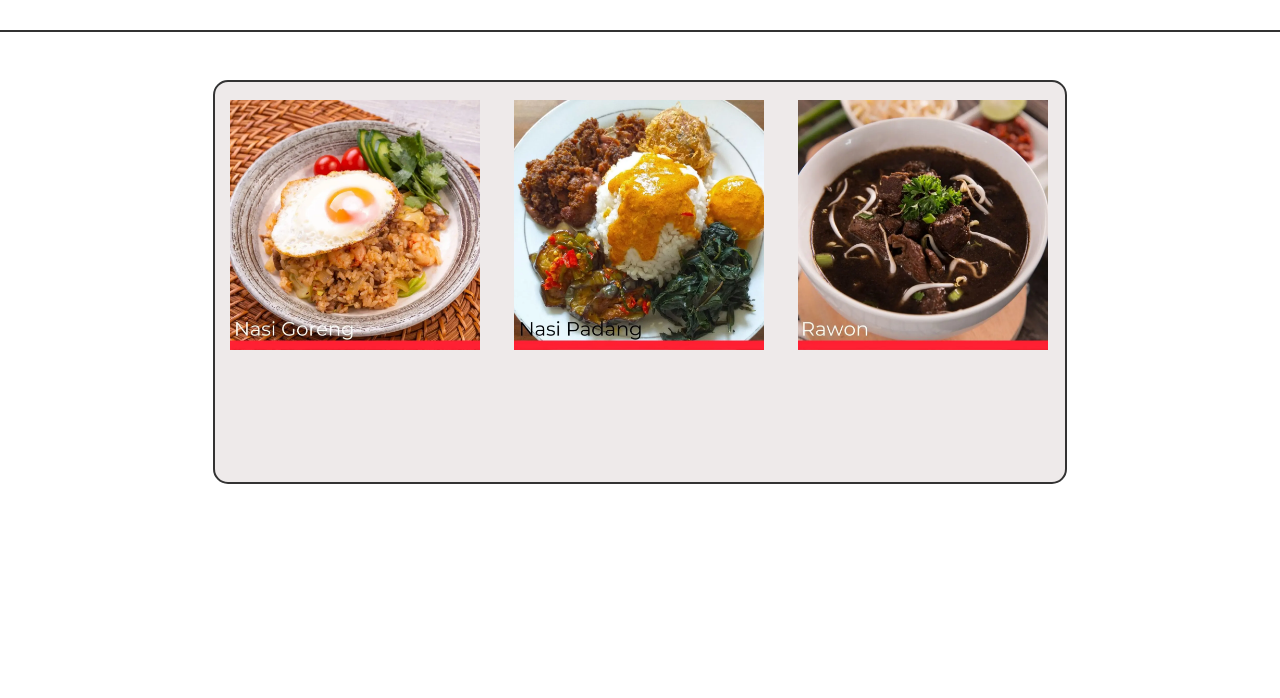
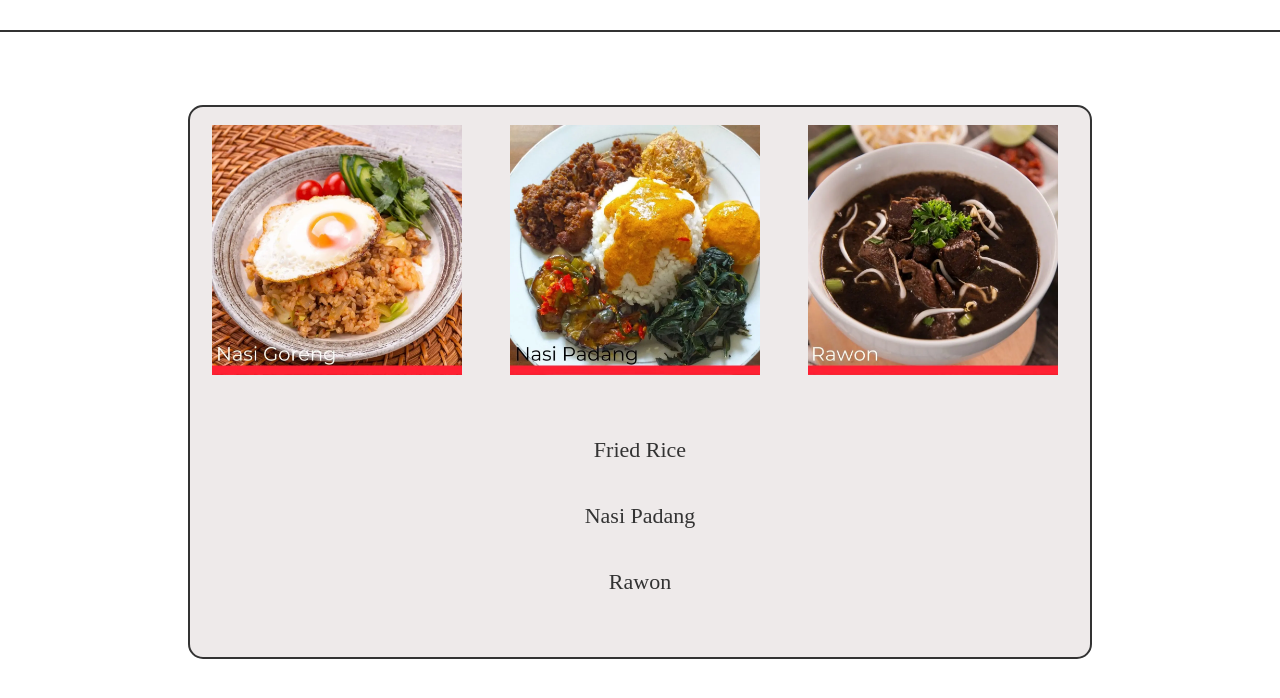
Before and after one commit to pajarmuharam14/odin-recipes, a plain HTML site: page index.html in a window 1280 px wide. Shown: the part 66-764 px from the top of the page. Drawn offline with Linux system fonts and the light colour scheme.

Commit message:
feat: add link all food recipes

```diff
--- a/index.html
+++ b/index.html
@@ -13,10 +13,15 @@
     </header>
     <div class="main">
       <div class="main-container">
-        <div class="main-content">
+        <div class="img-recipes">
           <img src="assets/Nasi-Goreng-2-960x960.jpg.webp" alt="Nasi Goreng" />
           <img src="assets/Nasi-Padang-960x960.jpg.webp" alt="Nasi Padang" />
           <img src="assets/Rawon-960x960.jpg.webp" alt="Rawon" />
+        </div>
+        <div class="link-recipes">
+          <a href="fried-rice.html">Fried Rice</a>
+          <a href="nasi-padang.html">Nasi Padang</a>
+          <a href="rawon.html">Rawon</a>
         </div>
       </div>
     </div>
--- a/style.css
+++ b/style.css
@@ -19,7 +19,7 @@ h1 {
 }
 
 .main {
-  height: 500px;
+  height: 700px;
   display: flex;
   justify-content: center;
   align-items: center;
@@ -29,11 +29,24 @@ h1 {
   background-color: rgb(238, 234, 234);
   border: 2px solid #333;
   border-radius: 15px;
-  width: 850px;
-  height: 400px;
+  width: 900px;
+  height: 550px;
 }
 
-.main-content img {
+.img-recipes img {
   width: 250px;
-  margin: 18px 15px;
+  margin: 18px 22px;
 }
+
+.link-recipes a {
+  display: block;
+  text-align: center;
+  margin: 40px 5px;
+  font-size: 22px;
+  text-decoration: none;
+  color: #333;
+}
+
+.link-recipes a:hover {
+  font-weight: bold;
+}
```
